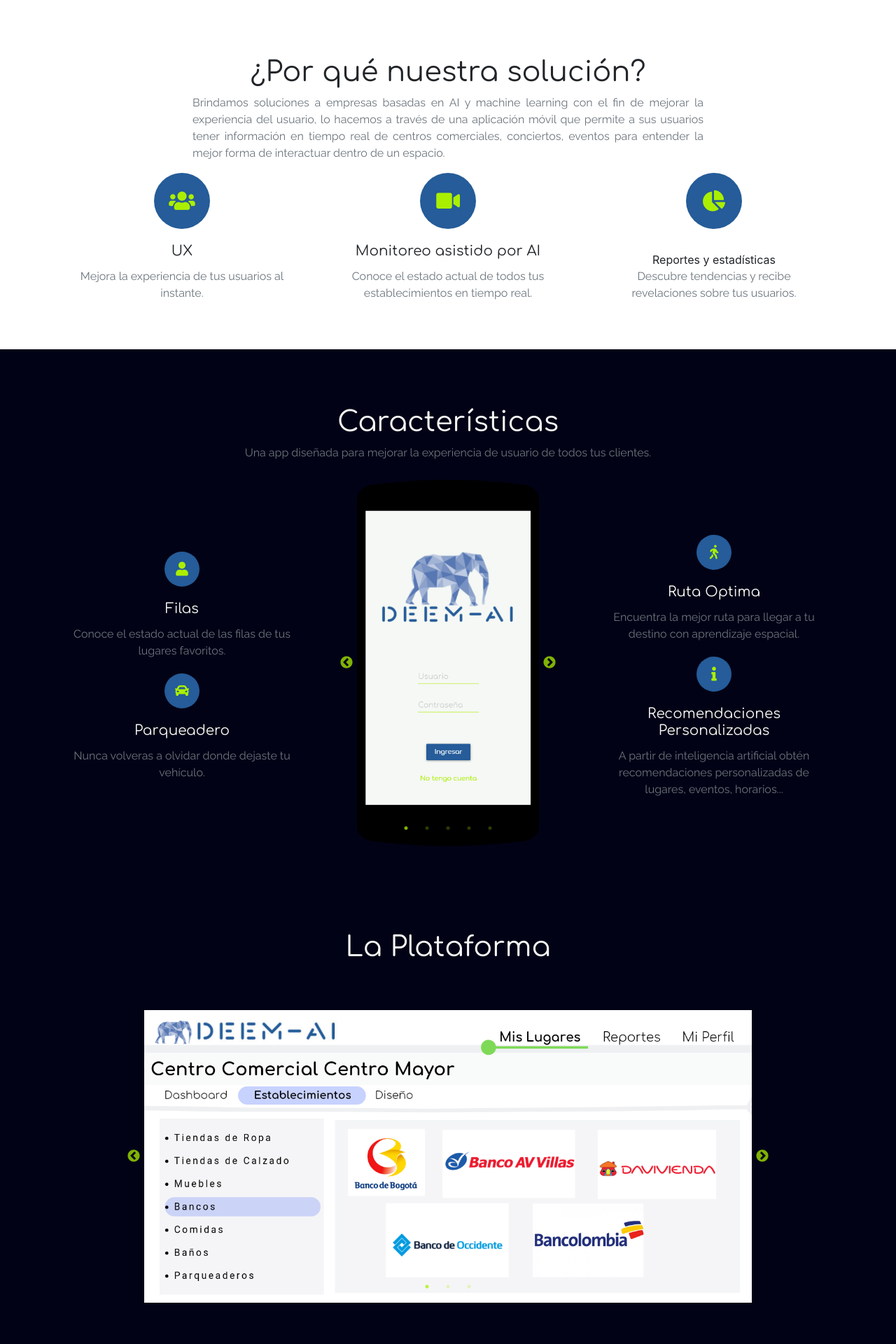
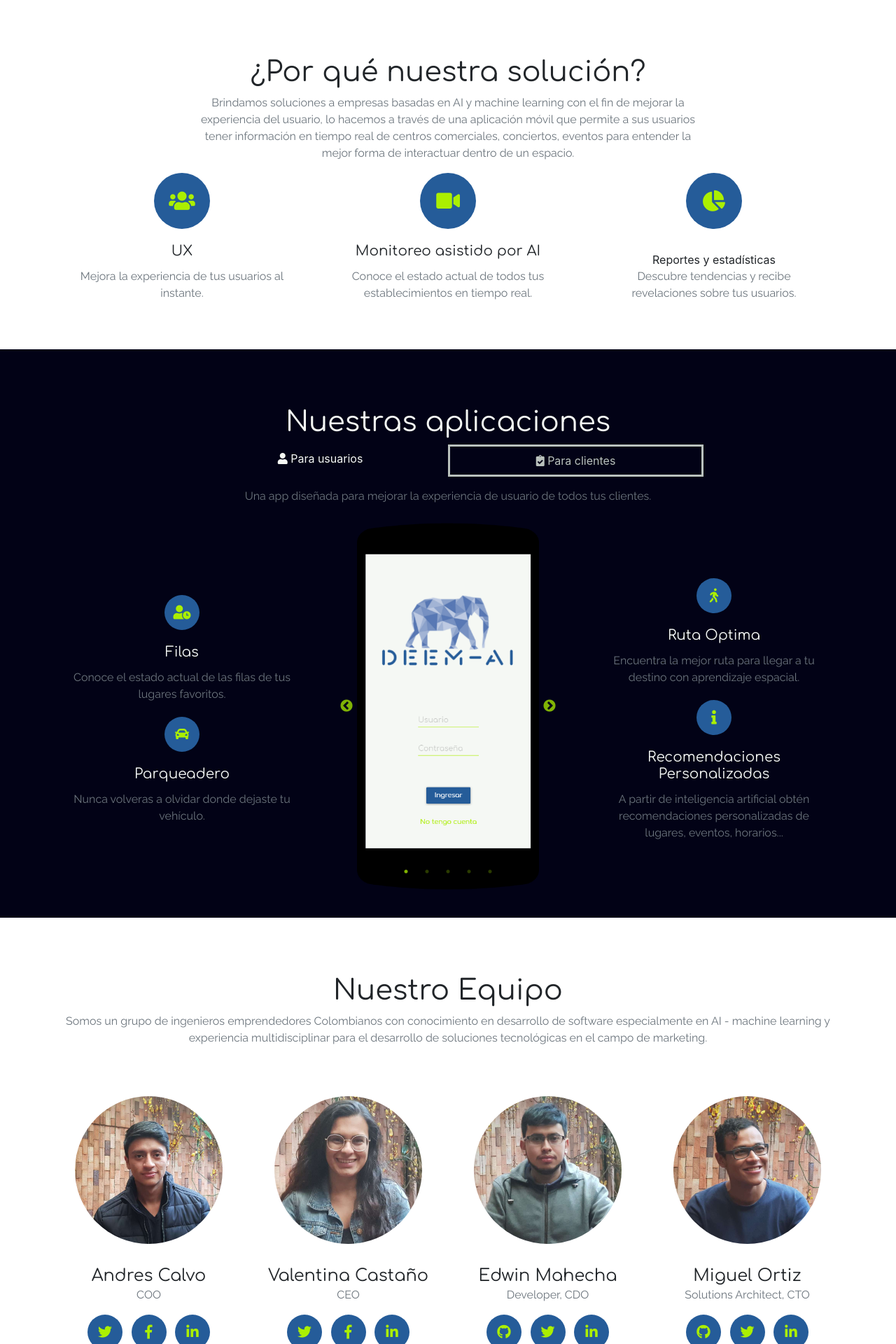
Before and after one commit to Deem-ai/Deem-ai.gihub.io, a Node server app: page / in a window 1280 px wide. Shown: the part 801-2721 px from the top of the page at 70% size. Run offline with Node 20, Linux system fonts and the light colour scheme; some libraries are stand-ins or nearby versions; some web fonts are replaced.

Commit message:
minor changes

```diff
--- a/public/css/main.scss
+++ b/public/css/main.scss
@@ -210,4 +210,18 @@
     }
 
 }
+//navpills
+.nav-pills .nav-item .nav-link:not(.active) {
+    background: transparent;
+    color:theme-color("gray");
+    border-radius: 0%;
+    border-style:solid;
+}
+.nav-pills .nav-item .nav-link.active {
+    background-color: transparent;
+    color: theme-color("light");
+    border-radius: 0%;
+    border-style:solid transparent;
+}
+
 @import "../../node_modules/bootstrap/scss/bootstrap";
--- a/public/index.html
+++ b/public/index.html
@@ -57,7 +57,7 @@
                             <hr class="hr-light">
                             <!-- Description -->
                             <h4 class="text-white my-4 main-font">
-                                Creando soluciones para el mercado del futuro.
+                                Una herramienta innovadora para identificar y conocer a tus clientes.
                             </h4>
                             <a href="register.html" role="button" class="btn btn-secondary scnd-font" id="main-btn">
                                 Registrate
@@ -76,7 +76,7 @@
                             <div class="row padding-titles">
                                 <div class="mx-auto col-md-8 text-center">
                                     <h1 class="main-font">¿Por qué nuestra solución?</h1>
-                                    <p class="text-justify text-muted scnd-font">
+                                    <p class="text-center text-muted scnd-font">
                                         Brindamos soluciones a empresas basadas en AI y machine learning con el fin de mejorar la experiencia del usuario,
                                         lo hacemos a través de una aplicación móvil que permite a sus usuarios tener información en tiempo real de centros
                                         comerciales, conciertos, eventos para entender la mejor forma de interactuar dentro de un espacio.
@@ -136,7 +136,31 @@
                         <div class="container gray-section">
                             <div class="row padding-titles">
                                 <div class="mx-auto col-md-8 text-center">
-                                    <h1 class="main-font">Características</h1>
+                                    <h1 class="main-font">Nuestras aplicaciones</h1>
+                                </div>
+                            </div>
+                            <div class="row">
+                                <div class="mx-auto col-md-8">
+                                    <ul class="nav nav-pills nav-justified" id="tab-apps" role="tablist">
+                                        <li class="nav-item">
+                                            <a href="#user-app" class="nav-link active" id="user-app-tab" data-toggle="pill" aria-controls="user-app" aria-selected="true">
+                                                <i class="fas fa-user"></i>
+                                                Para usuarios
+                                            </a>
+                                        </li>
+                                        <li class="nav-item">
+                                            <a href="#client-app" class="nav-link" id="client-app-tab" data-toggle="pill" aria-controls="client-app" aria-selected="false">
+                                                <i class="fas fa-clipboard-check"></i>
+                                                Para clientes
+                                            </a>
+                                        </li>
+                                    </ul>
+                                </div>
+                            </div>
+                            <div class="tab-content" id="app-content">
+                                <div class="tab-pane fade show active" id="user-app" role="tabpanel" aria-labelledby="user-app-tab">
+                                    <div class="row pt-3">
+                                        <div class="mx-auto col-md-8 text-center">
                                             <p class="scnd-font text-muted">
                                                 Una app diseñada para mejorar la experiencia de usuario de todos tus clientes.
                                             </p>
@@ -146,7 +170,7 @@
                                         <div class="col-md-4">
                                             <div class="card">
                                                 <div class="thumbnail-desc-sm align-self-center">
-                                            <i class="fas fa-user"></i>
+                                                    <i class="fas fa-user-clock"></i>
                                                 </div>
                                                 <div class="card-body">
                                                     <h5 class="main-font card-title">
@@ -211,14 +235,12 @@
                                         </div>
                                     </div>
                                 </div>
-                    </div>
-                </section>
-                <section id="mockup">
-                    <div class="row gray-section pb-5">
-                        <div class="container">
-                            <div class="row padding-titles mb-5">
-                                <div class="col-md text-center">
-                                    <h1 class="main-font">La Plataforma</h1>
+                                <div class="tab-pane fade" id="client-app" role="tabpanel" aria-labelledby="client-app-tab">
+                                    <div class="row pt-3">
+                                        <div class="mx-auto col-md-8 text-center">
+                                            <p class="scnd-font text-muted">
+                                                Una plataforma para gestionar tus locaciones y la información recolectada.
+                                            </p>
                                         </div>
                                     </div>
                                     <div class="row justify-content-center">
@@ -232,6 +254,9 @@
                                             </div>
                                         </div>
                                     </div>
+                                </div>
+                            </div>
+
                         </div>
                     </div>
                 </section>
--- a/public/js/main.js
+++ b/public/js/main.js
@@ -106,6 +106,8 @@
 $(".single-item").slick({
     dots: true,
     adaptativeHeight: true,
-    autoplay: true,
-    autoplaySpeed:3000,
 });
+
+$('.nav-pills a').on('show.bs.tab', function(event){
+    $('.single-item').slick('refresh');
+});
```
Also changed, not shown: public/css/main.css, 1 other file. Lines whose indentation alone changed are shown as unchanged.
